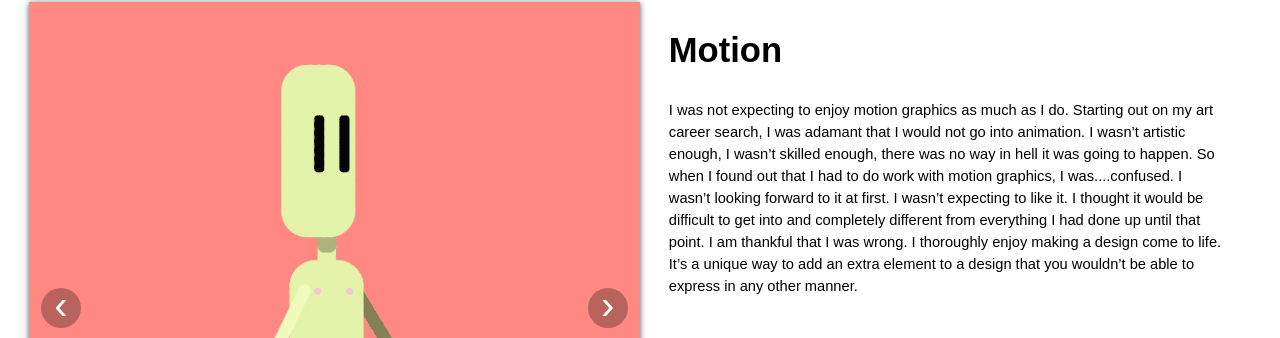
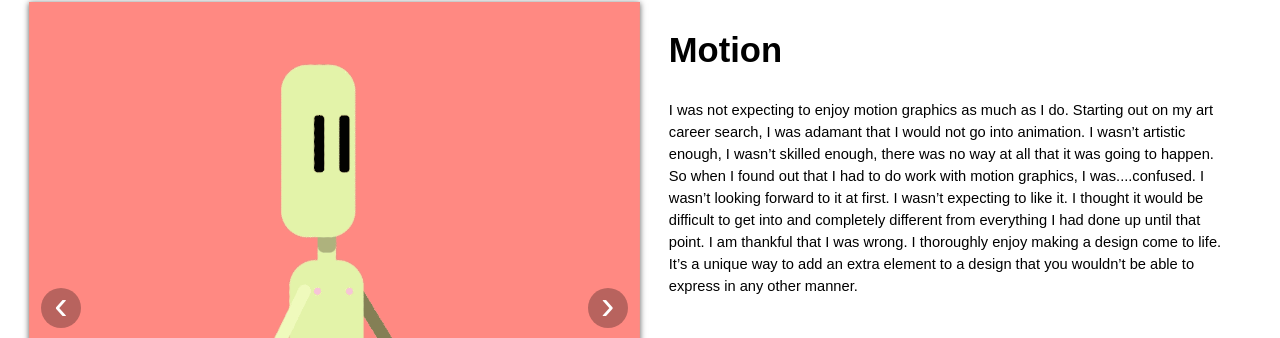
Before and after one commit to katherine-van-der-ploeg/portfolio, a Jekyll site: the page built from motion.html, in a window 1280 px wide. Shown: the part 318-656 px from the top of the page. Built offline with Jekyll 4.4.1, drawn with Linux system fonts in a browser that asks for light colours.

Commit message:
Add swearless edits for mom

```diff
--- a/motion.html
+++ b/motion.html
@@ -31,7 +31,7 @@ layout: default
   <div class="unit xs-1 s-1 m-1-2 l-1-2">
     <div class="text island">
       <h1 itemprop="name">Motion</h1>
-      <p  class="body" itemprop="description">I was not expecting to enjoy motion graphics as much as I do. Starting out on my art career search, I was adamant that I would not go into animation. I wasn’t artistic enough, I wasn’t skilled enough, there was no way in hell it was going to happen.
+      <p  class="body" itemprop="description">I was not expecting to enjoy motion graphics as much as I do. Starting out on my art career search, I was adamant that I would not go into animation. I wasn’t artistic enough, I wasn’t skilled enough, there was no way at all that it was going to happen.
 So when I found out that I had to do work with motion graphics, I was....confused. I wasn’t looking forward to it at first. I wasn’t expecting to like it. I thought it would be difficult to get into and completely different from everything I had done up until that point.
 I am thankful that I was wrong. I thoroughly enjoy making a design come to life. It’s a unique way to add an extra element to a design that you wouldn’t be able to express in any other manner.</p>
     </div>
--- a/ux.html
+++ b/ux.html
@@ -30,7 +30,7 @@ layout: default
     <div class="unit xs-1 s-1 m-1-2 l-1-2">
       <div class="text island">
         <h1 itemprop="name">UX/UI</h1>
-        <p class="body" itemprop="description">Ux/Ui design is so fucking cool. Being able to go through and prototype something that could potentially make a difference in the way someone lives their life is a whole other level of design.
+        <p class="body" itemprop="description">Ux/Ui design is amazing. Being able to go through and prototype something that could potentially make a difference in the way someone lives their life is a whole other level of design.
 User experience goes so far beyond applications, its designing in virtual, three dimensional space, its advertising, touch screen interfaces, voice control, and so much more. I will always look forward to extending my personal projects beyond the one dimensional design, and try to make something that extends into a usable interface.</p>
       </div>
     </div>
```
Also changed, not shown: 1 other file.
